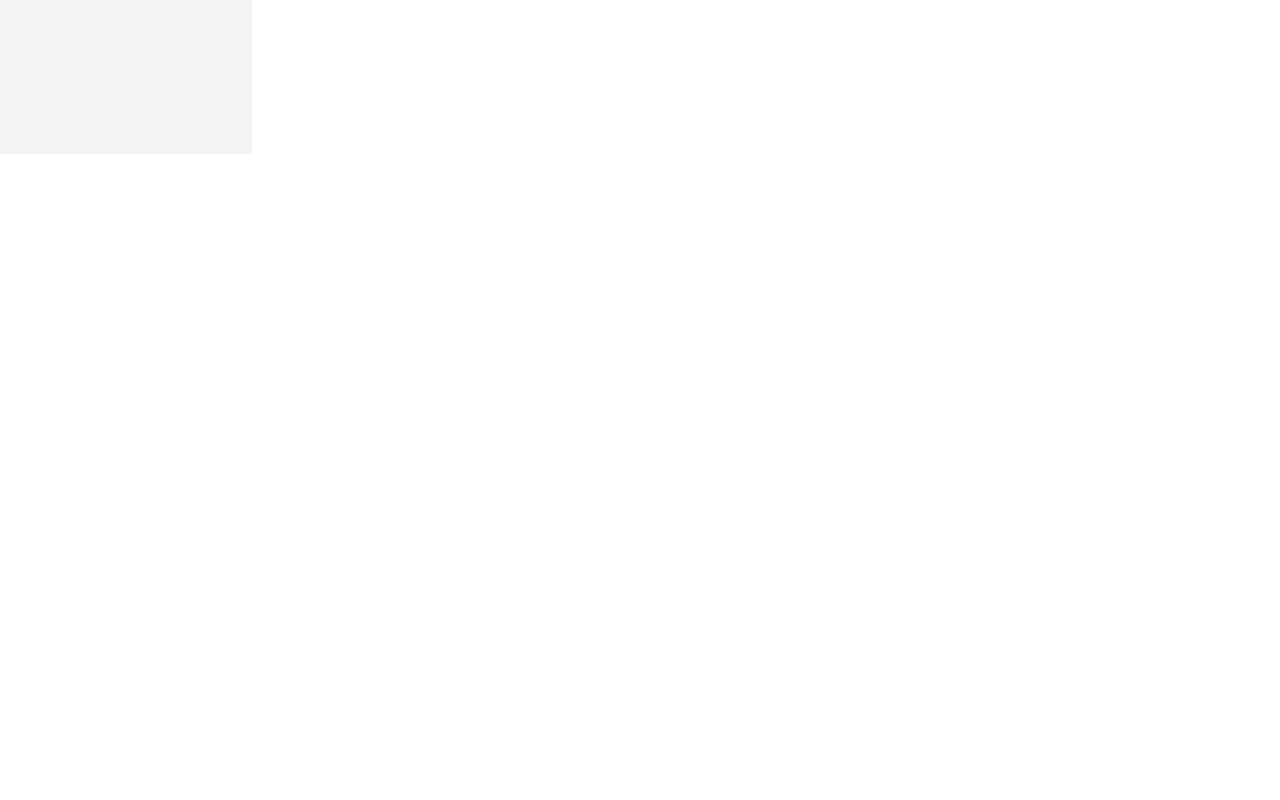
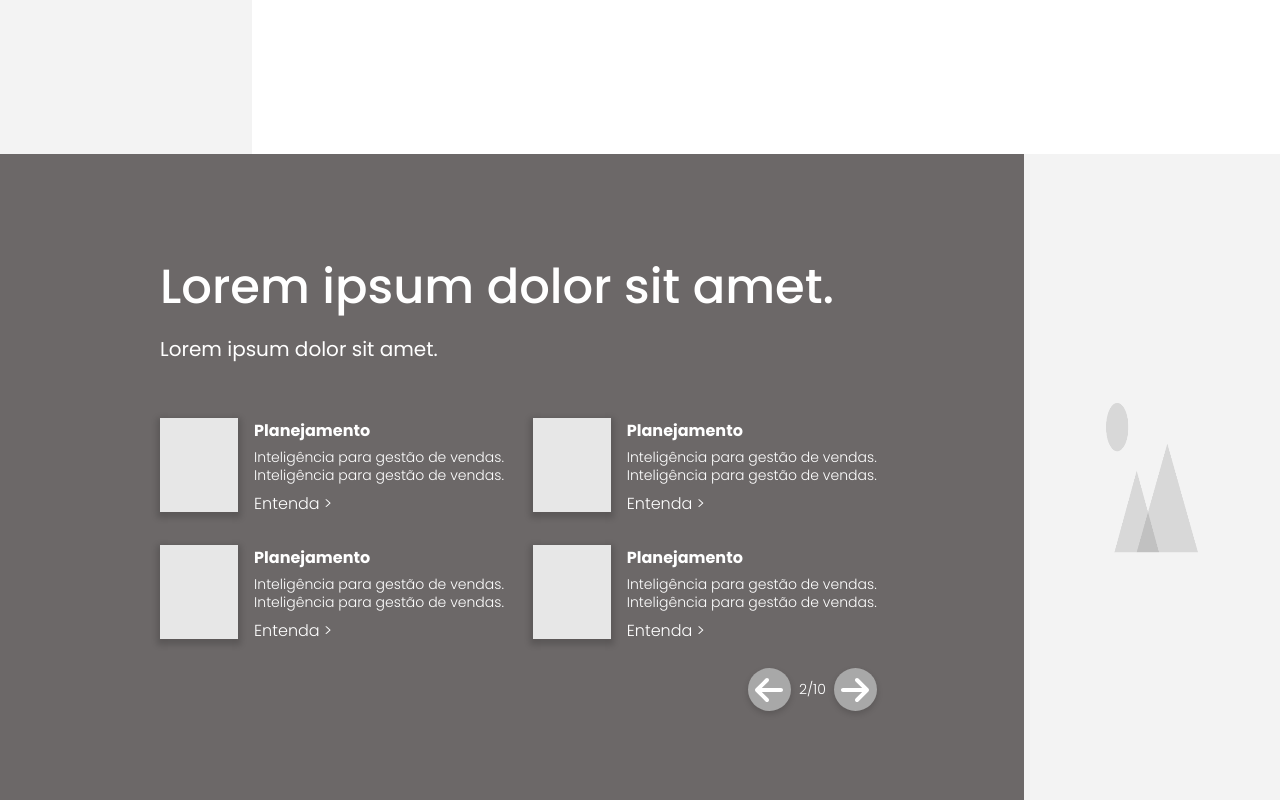
Before and after one commit to PiviaN/ProjetoBlog, a React (Create React App) app: page / in a window 1280 px wide. Shown: the part 5295-6095 px from the top of the page. Before the commit the page ends 5449 px from the top, so only its background shows below. Built offline with nearby package versions, Linux system fonts and the light colour scheme.

Commit message:
CardGroup

```diff
--- a/src/components/Album/Album.css
+++ b/src/components/Album/Album.css
@@ -99,7 +99,6 @@
     height: 99px;
     margin-bottom: 8px;
     text-align: right;
-    margin-left: 82px;
   }
 
   .album-title {
@@ -111,7 +110,6 @@
     width: 322px;
     height: 104px;
     margin-bottom: 1rem;
-    margin-left: 35px;
     text-align: right;
   }
 
@@ -123,7 +121,6 @@
   .album-pictures {
     width: 322px;
     flex-wrap: wrap;
-    margin-left: 35px;
     justify-content: space-between;
     margin-bottom: 115px;
   }
--- a/src/components/Album/Album.js
+++ b/src/components/Album/Album.js
@@ -107,14 +107,16 @@ export default function Album() {
           </div>
         </div>
 
+        <div className="d-flex justify-content-center">
+          <div className="d-flex flex-column">
             <div className="control-album-title">
               <h1 className="album-title">Lorem ipsum dolor sit amet.</h1>
             </div>
             <div className="control-album-description">
               <p className="album-description">
                 É a primeira etapa e talvez uma das mais importantes. É onde as
-            definições acontecem, fazer de forma bem pensada trará uma economia
-            futura de tempo e com certeza de dinheiro.
+                definições acontecem, fazer de forma bem pensada trará uma
+                economia futura de tempo e com certeza de dinheiro.
               </p>
             </div>
 
@@ -130,6 +132,8 @@ export default function Album() {
               <img src={cardAlbum} alt="card" className="card-album"></img>
               <img src={cardAlbum} alt="card" className="card-album"></img>
             </div>
+          </div>
+        </div>
       </section>
     </>
   );
--- a/src/components/CardGroup/CardGroup.css
+++ b/src/components/CardGroup/CardGroup.css
@@ -0,0 +1,166 @@
+@media (min-width: 1200px) {
+  .card-group-mobile {
+    display: none !important;
+  }
+
+  .card-group-desktop {
+    width: 100%;
+    height: 646px;
+  }
+
+  .pt-97 {
+    width: 80%;
+    padding-top: 97px;
+    padding-left: 12.5%;
+    background-color: #6c6868;
+  }
+
+  .card-figure {
+    width: 20%;
+    height: 100%;
+  }
+
+  .card-figure-img {
+    width: 100% !important;
+    height: 100%;
+  }
+
+  .cards-slider-title {
+    font-size: 48px;
+    line-height: 72px;
+    color: #ffffff;
+    text-align: left;
+    margin-bottom: 8px;
+    max-width: 697px;
+  }
+
+  .cards-slider-subtitle {
+    font-size: 20px;
+    line-height: 36px;
+    color: #ffffff;
+    text-align: left;
+    margin-bottom: 47px;
+    /* width: 275px; */
+  }
+
+  .control-subtitle-info-2 {
+    width: 250px;
+  }
+
+  .color-white {
+    color: #fff !important;
+  }
+
+  .cards-horizontal {
+    flex-wrap: wrap;
+    width: calc(100% - 2.6%);
+  }
+
+  .card-horizontal {
+    margin-bottom: 25px;
+    margin-right: 2.24vw;
+    width: 26.88vw;
+  }
+
+  .buttons-slider {
+    width: calc(26.88vw * 2 + 2.24vw);
+  }
+
+  .button-counter {
+    background-color: #a8a8a8;
+    box-shadow: 0px 3px 6px #00000029;
+    border-radius: 45px;
+    border: none;
+    width: 43px;
+    height: 43px;
+  }
+
+  .counter {
+    margin-left: 8px;
+    margin-right: 8px;
+    color: #ffffff;
+    font-size: 14px;
+    line-height: 21px;
+    font-weight: 300;
+  }
+}
+
+.button-counter:hover {
+  cursor: pointer;
+  opacity: 0.8;
+}
+
+@media (max-width: 1199.98px) {
+  .card-group-desktop {
+    display: none !important;
+  }
+
+  .card-group-mobile {
+    height: 646px;
+    background-color: #6c6868;
+  }
+
+  .control-cards-slider-title-mobile {
+    max-width: 274px;
+    min-height: 99px;
+    text-align: center;
+    margin-bottom: 4px;
+    padding-top: 91px;
+  }
+
+  .cards-slider-title-mobile {
+    font-size: 36px;
+    line-height: 48px;
+    color: #ffffff;
+    font-weight: bold;
+  }
+
+  .cards-slider-subtitle-mobile {
+    text-align: center;
+    color: #fff;
+    font-size: 1rem;
+    line-height: 36px;
+    font-weight: 300;
+  }
+
+  .slider-mobile {
+    overflow-x: auto;
+    margin-bottom: 51px;
+  }
+
+  .card-slider-mobile {
+    min-width: 322px;
+    background-color: #fff;
+    box-shadow: 0px 3px 6px #00000029;
+    margin-right: 1rem;
+    height: 284px;
+    margin-top: 24px;
+  }
+
+  .white-block-mobile {
+    width: 250px;
+    height: 121px;
+    background-color: #aaaaaa29;
+    margin-bottom: 8px;
+  }
+
+  .card-slider-mobile-title {
+    color: #000000;
+    font-weight: bold;
+    font-size: 16px;
+    text-align: left;
+    line-height: 18px;
+    text-transform: uppercase;
+    margin-bottom: 8px;
+  }
+
+  .control-card-slider-mobile-description {
+    max-width: 250px;
+    min-height: 41px;
+    margin-bottom: 8px;
+  }
+
+  .color-black {
+    color: #000000 !important;
+  }
+}
--- a/src/components/CardGroup/CardGroup.js
+++ b/src/components/CardGroup/CardGroup.js
@@ -1,2 +1,157 @@
-import React from 'react'
-import "./CardGroup.css"
+import React from "react";
+import "./CardGroup.css";
+import cardFigureImg from "../../assets/card-figure-img.png";
+import { faArrowRight, faArrowLeft } from "@fortawesome/free-solid-svg-icons";
+import { FontAwesomeIcon } from "@fortawesome/react-fontawesome";
+import dots2 from "../../assets/dots-2.png";
+
+export default function CardGroup() {
+  return (
+    <>
+      <section className="card-group-desktop d-flex">
+        <div className="pt-97">
+          <h1 className="cards-slider-title">Lorem ipsum dolor sit amet.</h1>
+          <p className="cards-slider-subtitle">Lorem ipsum dolor sit amet.</p>
+
+          <div className="d-flex cards-horizontal">
+            <div className="d-flex align-items-center card-horizontal">
+              <div className="white-block"></div>
+              <div className="info">
+                <h3 className="title-info color-white">Planejamento</h3>
+                <div className="control-subtitle-info-2">
+                  <p className="subtitle-info color-white">
+                    Inteligência para gestão de vendas. Inteligência para gestão
+                    de vendas.
+                  </p>
+                </div>
+                <a className="link-info-planning color-white">Entenda &gt;</a>
+              </div>
+            </div>
+            <div className="d-flex align-items-center card-horizontal">
+              <div className="white-block"></div>
+              <div className="info">
+                <h3 className="title-info color-white">Planejamento</h3>
+                <div className="control-subtitle-info-2">
+                  <p className="subtitle-info color-white">
+                    Inteligência para gestão de vendas. Inteligência para gestão
+                    de vendas.
+                  </p>
+                </div>
+                <a className="link-info-planning color-white">Entenda &gt;</a>
+              </div>
+            </div>
+            <div className="d-flex align-items-center card-horizontal">
+              <div className="white-block"></div>
+              <div className="info">
+                <h3 className="title-info color-white">Planejamento</h3>
+                <div className="control-subtitle-info-2">
+                  <p className="subtitle-info color-white">
+                    Inteligência para gestão de vendas. Inteligência para gestão
+                    de vendas.
+                  </p>
+                </div>
+                <a className="link-info-planning color-white">Entenda &gt;</a>
+              </div>
+            </div>
+            <div className="d-flex align-items-center card-horizontal">
+              <div className="white-block"></div>
+              <div className="info">
+                <h3 className="title-info color-white">Planejamento</h3>
+                <div className="control-subtitle-info-2">
+                  <p className="subtitle-info color-white">
+                    Inteligência para gestão de vendas. Inteligência para gestão
+                    de vendas.
+                  </p>
+                </div>
+                <a className="link-info-planning color-white">Entenda &gt;</a>
+              </div>
+            </div>
+          </div>
+
+          <div className="d-flex justify-content-end buttons-slider">
+            <div className="d-flex align-items-center">
+              <button className="button-counter">
+                <FontAwesomeIcon icon={faArrowLeft} size="2xl" color="#fff" />
+              </button>
+              <p className="counter">2/10</p>
+              <button className="button-counter">
+                <FontAwesomeIcon icon={faArrowRight} size="2xl" color="#fff" />
+              </button>
+            </div>
+          </div>
+        </div>
+        <div className="card-figure">
+          <img
+            src={cardFigureImg}
+            alt="card figure"
+            className="card-figure-img"
+          />
+        </div>
+      </section>
+
+      <section className="card-group-mobile">
+        <div className="d-flex justify-content-center">
+          <div className="d-flex flex-column">
+            <div className="control-cards-slider-title-mobile">
+              <h1 className="cards-slider-title-mobile">
+                Lorem ipsum dolor sit amet.
+              </h1>
+            </div>
+
+            <p className="cards-slider-subtitle-mobile">
+              Lorem ipsum dolor sit amet.
+            </p>
+          </div>
+        </div>
+
+        <div className="slider-mobile">
+          <div className="d-flex align-items-center">
+            <div className="card-slider-mobile d-flex justify-content-center align-items-center">
+              <div className="d-flex flex-column">
+                <div className="white-block-mobile"></div>
+                <h3 className="card-slider-mobile-title">ux tal</h3>
+                <div className="control-card-slider-mobile-description">
+                  <p className="card-slider-mobile-description">
+                    Inteligência para gestão de vendas. Inteligência para gestão
+                    de vendas.
+                  </p>
+                </div>
+                <a className="link-info-planning color-black">Entenda &gt;</a>
+              </div>
+            </div>
+            <div className="card-slider-mobile d-flex justify-content-center align-items-center">
+              <div className="d-flex flex-column">
+                <div className="white-block-mobile"></div>
+                <h3 className="card-slider-mobile-title">ux tal</h3>
+                <div className="control-card-slider-mobile-description">
+                  <p className="card-slider-mobile-description">
+                    Inteligência para gestão de vendas. Inteligência para gestão
+                    de vendas.
+                  </p>
+                </div>
+                <a className="link-info-planning color-black">Entenda &gt;</a>
+              </div>
+            </div>
+            <div className="card-slider-mobile d-flex justify-content-center align-items-center">
+              <div className="d-flex flex-column">
+                <div className="white-block-mobile"></div>
+                <h3 className="card-slider-mobile-title">ux tal</h3>
+                <div className="control-card-slider-mobile-description">
+                  <p className="card-slider-mobile-description">
+                    Inteligência para gestão de vendas. Inteligência para gestão
+                    de vendas.
+                  </p>
+                </div>
+                <a className="link-info-planning color-black">Entenda &gt;</a>
+              </div>
+            </div>
+          </div>
+        </div>
+
+        <div className="d-flex justify-content-center align-items-center">
+          <img src={dots2} alt="dots" />
+        </div>
+      </section>
+    </>
+  );
+}
--- a/src/components/Main.js
+++ b/src/components/Main.js
@@ -1,5 +1,6 @@
 import React from "react";
 import Album from "./Album/Album";
+import CardGroup from "./CardGroup/CardGroup";
 import CardsList from "./CardsList/CardsList";
 import Contact from "./Contact/Contact";
 import FindOut from "./FindOut/FindOut";
@@ -13,6 +14,7 @@ export default function Main() {
       <CardsList />
       <Contact />
       <Album />
+      <CardGroup />
     </main>
   );
 }
```
Also changed, not shown: src/assets/card-figure-img.png (added). Lines whose indentation alone changed are shown as unchanged.
